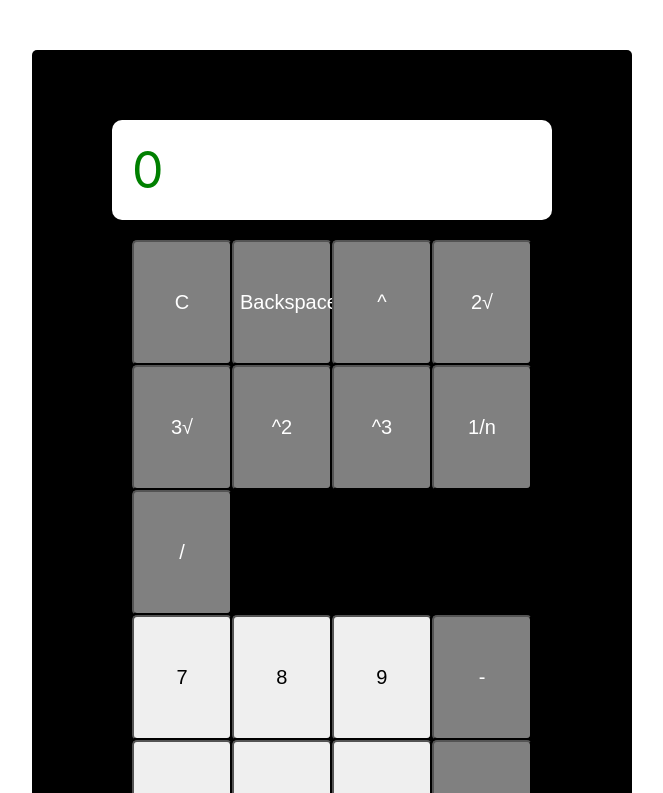
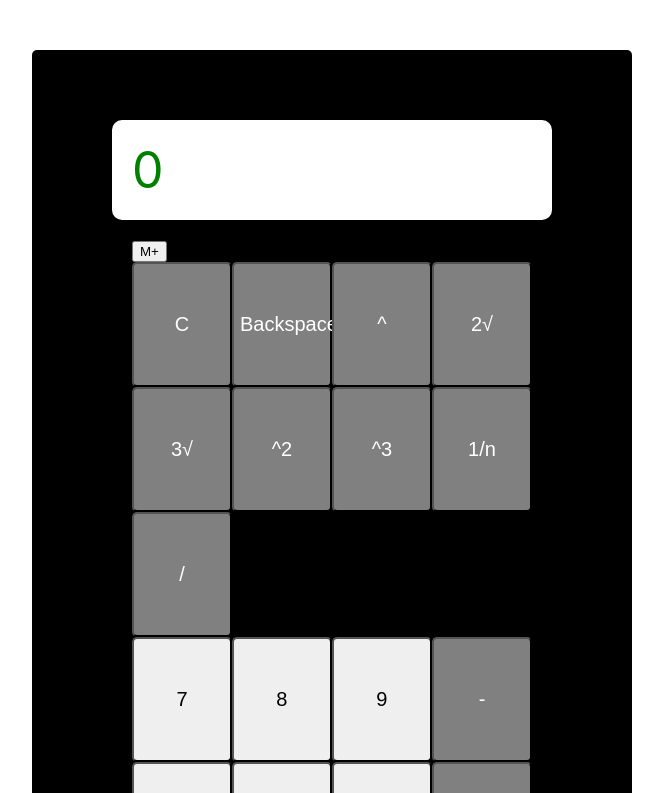
Before and after one commit to AlexGralewski/my-calculator, a React (Create React App) app: page / in a window 1280 px wide. Shown: the top 793 px of the page, without its empty margins (308-971 px from the left). Built offline with nearby package versions, Linux system fonts and the light colour scheme.

Commit message:
Added memory buttons

```diff
--- a/src/components/Calculator.js
+++ b/src/components/Calculator.js
@@ -7,7 +7,7 @@ class Calculator extends Component {
       result: "0",
       operationInput: "",
       operation: "",
-      memory: ""
+      memory: "0"
     }
     this.handleEqualsSignClick = this.handleEqualsSignClick.bind(this)
     this.handleOperationSignClick = this.handleOperationSignClick.bind(this)
@@ -15,6 +15,8 @@ class Calculator extends Component {
     this.handleResetClick = this.handleResetClick.bind(this)
     this.handleBackspaceClick = this.handleBackspaceClick(this)
     this.handlePositiveNegativeNumberChange = this.handlePositiveNegativeNumberChange.bind(this)
+    this.handleMPlus = this.handleMPlus.bind(this)
+
   }
 
   handleChange(event) {
@@ -136,11 +138,23 @@ class Calculator extends Component {
     })
   }
 
+  handleMPlus(event) {
+    event.preventDefault()
+
+    this.setState(prevState => {
+      return({
+        memory: prevState.Memory + this.state.result
+      })
+    })
+  }
+
+
+
   render() {
     const { result, operationInput, memory, operation } = this.state
 
     return (
-      <form className="calculator">
+      <div className="calculator">
         <div className="display">
           <div className="operation-input">
             {operationInput} {operation}
@@ -149,6 +163,16 @@ class Calculator extends Component {
             {result}
           </div>
 
+        </div>
+        <form >
+          <div className="memory-buttons">
+              <input
+                className="memory-button"
+                type="button"
+                name="memory"
+                value="M+"
+                onClick={this.handleMPlus}
+                />
           </div>
 
           <div className="top-part">
@@ -298,6 +322,15 @@ class Calculator extends Component {
             </div>
           </div>
         </form>
+        <div>
+          Memory: {memory} <br />
+          result: {result} <br />
+          operationInput: {operationInput} <br />
+          operation: {operation} <br />
+
+
+        </div>
+      </div>
     )
   }
 }
```
Also changed, not shown: 1 other file (tests, documents, lock files or other folders). Lines whose indentation alone changed are shown as unchanged.
